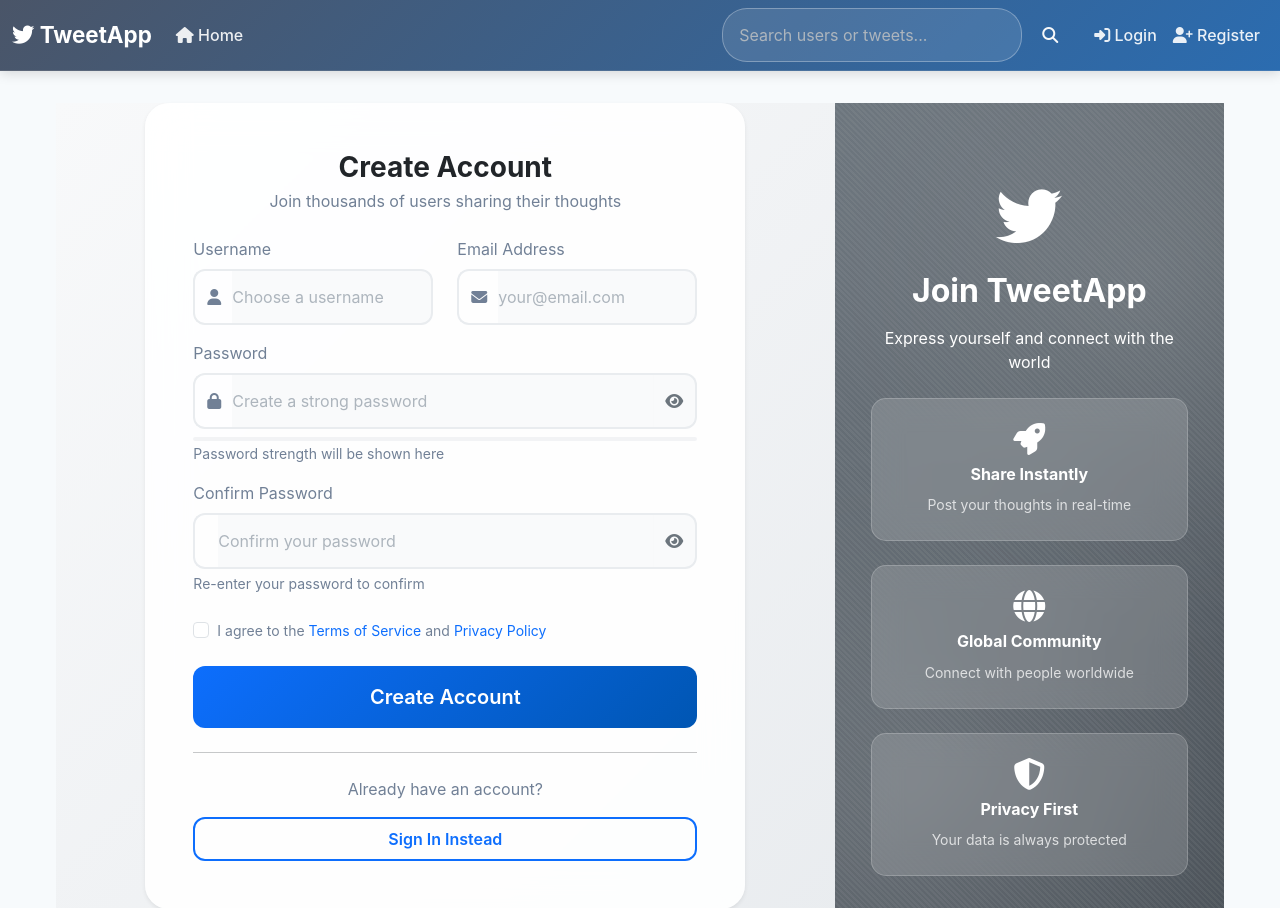
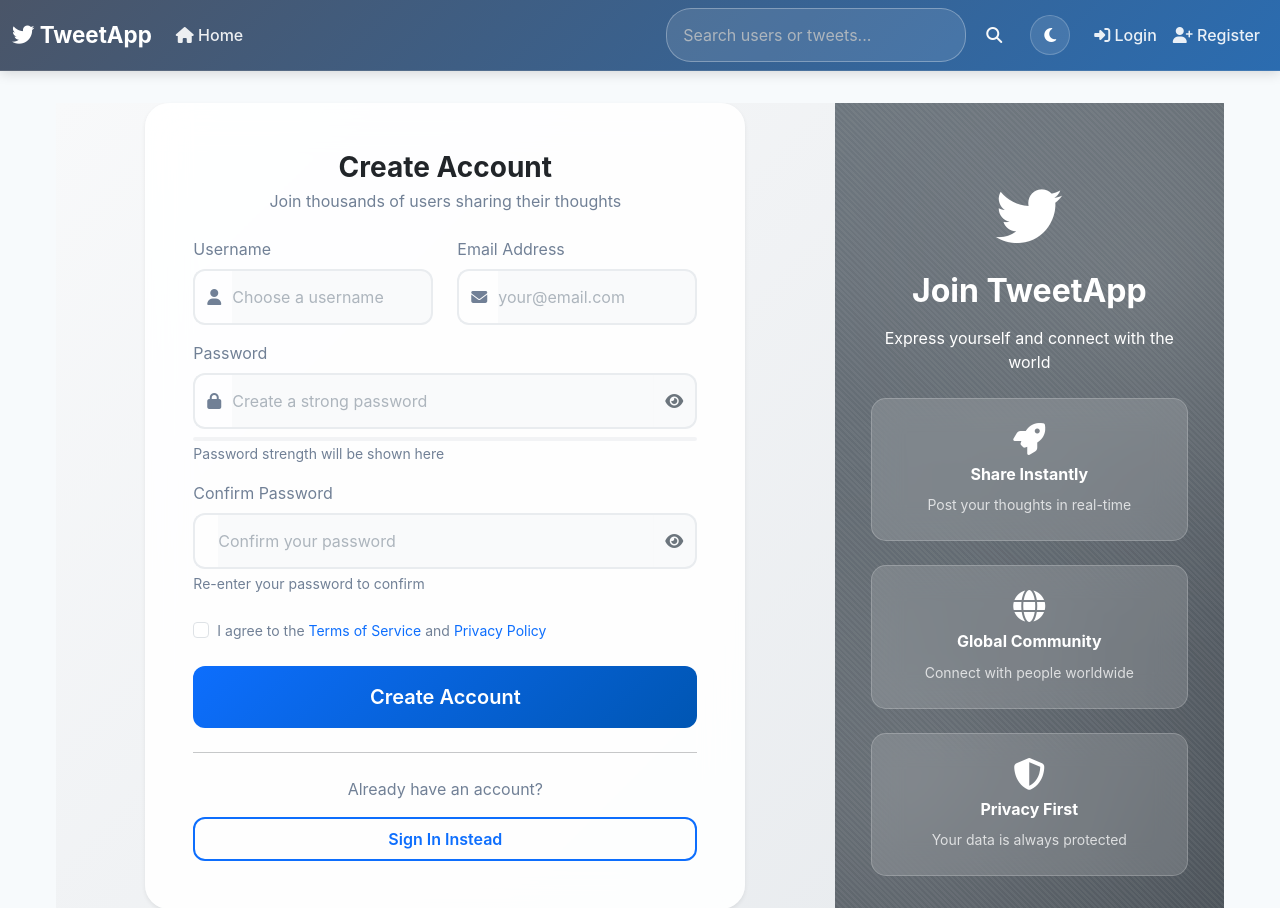
Before and after one commit to Satish-Das/tweet_application, a Django app: page /tweet/register/ in a window 1280 px wide. Shown: the top 908 px of the page. Run offline with Django 5.2, Linux system fonts and the light colour scheme.

Commit message:
Add dark mode support with theme toggle functionality

```diff
--- a/tweet_app/templates/layout.html
+++ b/tweet_app/templates/layout.html
@@ -53,6 +69,25 @@
             color: white !important;
         }
 
+        .theme-toggle {
+            background: rgba(255,255,255,.1);
+            border: 1px solid rgba(255,255,255,.2);
+            color: white;
+            border-radius: 50%;
+            width: 40px;
+            height: 40px;
+            display: flex;
+            align-items: center;
+            justify-content: center;
+            cursor: pointer;
+            transition: all 0.3s ease;
+        }
+
+        .theme-toggle:hover {
+            background: rgba(255,255,255,.2);
+            transform: scale(1.1);
+        }
+
         .container {
             max-width: 1200px;
         }
@@ -219,6 +328,13 @@
                             <i class="fas fa-search"></i>
                         </button>
                     </form>
+                </div>
+
+                <!-- Theme Toggle -->
+                <div class="me-3">
+                    <button id="theme-toggle" class="theme-toggle" title="Toggle Dark/Light Mode">
+                        <i class="fas fa-moon" id="theme-icon"></i>
+                    </button>
                 </div>
 
                 <ul class="navbar-nav">
@@ -307,6 +423,46 @@
             const logoutModal = new bootstrap.Modal(document.getElementById('logoutModal'));
             logoutModal.show();
         }
+
+        // Theme Toggle Functionality
+        document.addEventListener('DOMContentLoaded', function() {
+            const themeToggle = document.getElementById('theme-toggle');
+            const themeIcon = document.getElementById('theme-icon');
+            const body = document.body;
+
+            // Check for saved theme preference or default to light mode
+            const currentTheme = localStorage.getItem('theme') || 'light';
+
+            // Apply the saved theme
+            if (currentTheme === 'dark') {
+                body.setAttribute('data-theme', 'dark');
+                themeIcon.classList.remove('fa-moon');
+                themeIcon.classList.add('fa-sun');
+            } else {
+                body.removeAttribute('data-theme');
+                themeIcon.classList.remove('fa-sun');
+                themeIcon.classList.add('fa-moon');
+            }
+
+            // Toggle theme on button click
+            themeToggle.addEventListener('click', function() {
+                const currentTheme = body.getAttribute('data-theme');
+
+                if (currentTheme === 'dark') {
+                    // Switch to light mode
+                    body.removeAttribute('data-theme');
+                    themeIcon.classList.remove('fa-sun');
+                    themeIcon.classList.add('fa-moon');
+                    localStorage.setItem('theme', 'light');
+                } else {
+                    // Switch to dark mode
+                    body.setAttribute('data-theme', 'dark');
+                    themeIcon.classList.remove('fa-moon');
+                    themeIcon.classList.add('fa-sun');
+                    localStorage.setItem('theme', 'dark');
+                }
+            });
+        });
     </script>
 </body>
 </html>
```
Also changed, not shown: other parts of tweet_app/templates/layout.html (+92 -2 lines).
